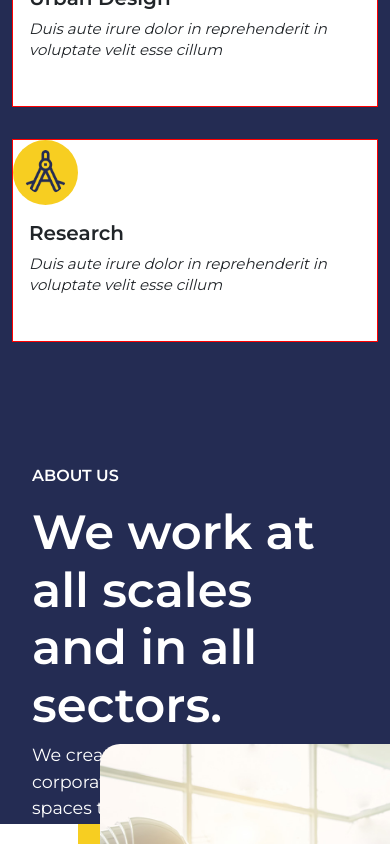
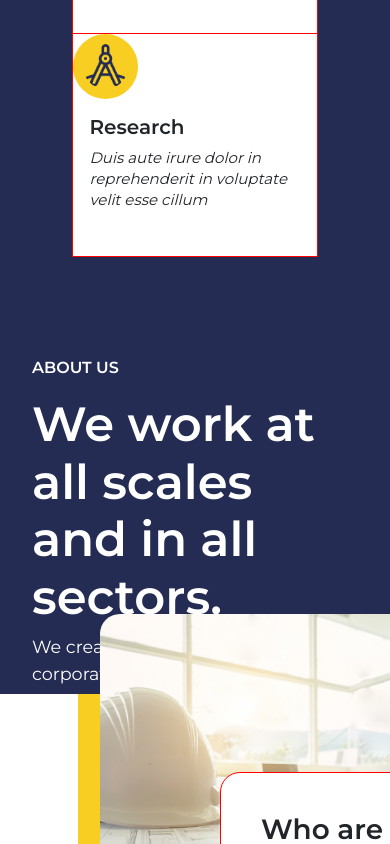
Before and after one commit to tharanga270/companysite, a React (Create React App) app: page / in a window 390 px wide. Shown: the part 1960-2804 px from the top of the page. Built offline with nearby package versions, Linux system fonts and the light colour scheme.

Commit message:
21 commit

```diff
--- a/src/components/OurService.js
+++ b/src/components/OurService.js
@@ -11,7 +11,7 @@ function OurService() {
     <>
       <section className="our-service">
         <Container>
-          <Row>
+          <Row className="service-card-row">
             <Col md={3} sm={6} className="col-architecture col6-cmn">
               <Card className="service-card service-height-set">
                 <Card.Img className="service-img-cmn" src={servicelogo1} />
--- a/src/media.css
+++ b/src/media.css
@@ -420,7 +420,27 @@
   .arc-text-container {
     width: 65% !important;
   }
+
   /*architecture-text-cont*/
+
+  /*our service*/
+  .our-service {
+    margin-top: 20px;
+  }
+  .col6-cmn {
+    width: 69% !important;
+    height: 213px;
+  }
+  .service-card {
+    margin-top: 0;
+  }
+  .service-card-row {
+    justify-content: center !important;
+  }
+  .aboutus-row {
+    margin-top: 110px !important;
+  }
+  /*our service*/
 }
 
 @media only screen and (max-width: 424px) {
```
